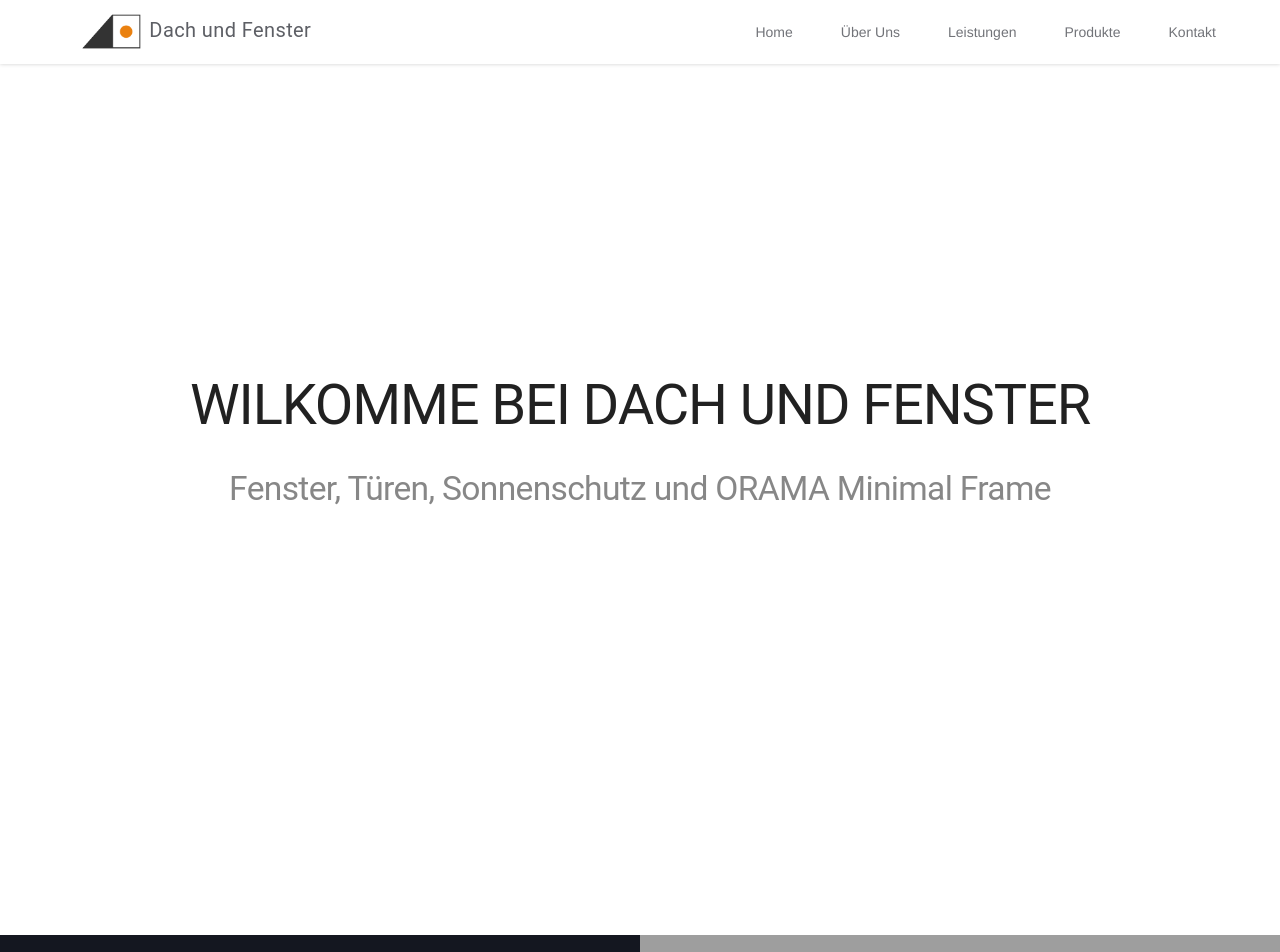
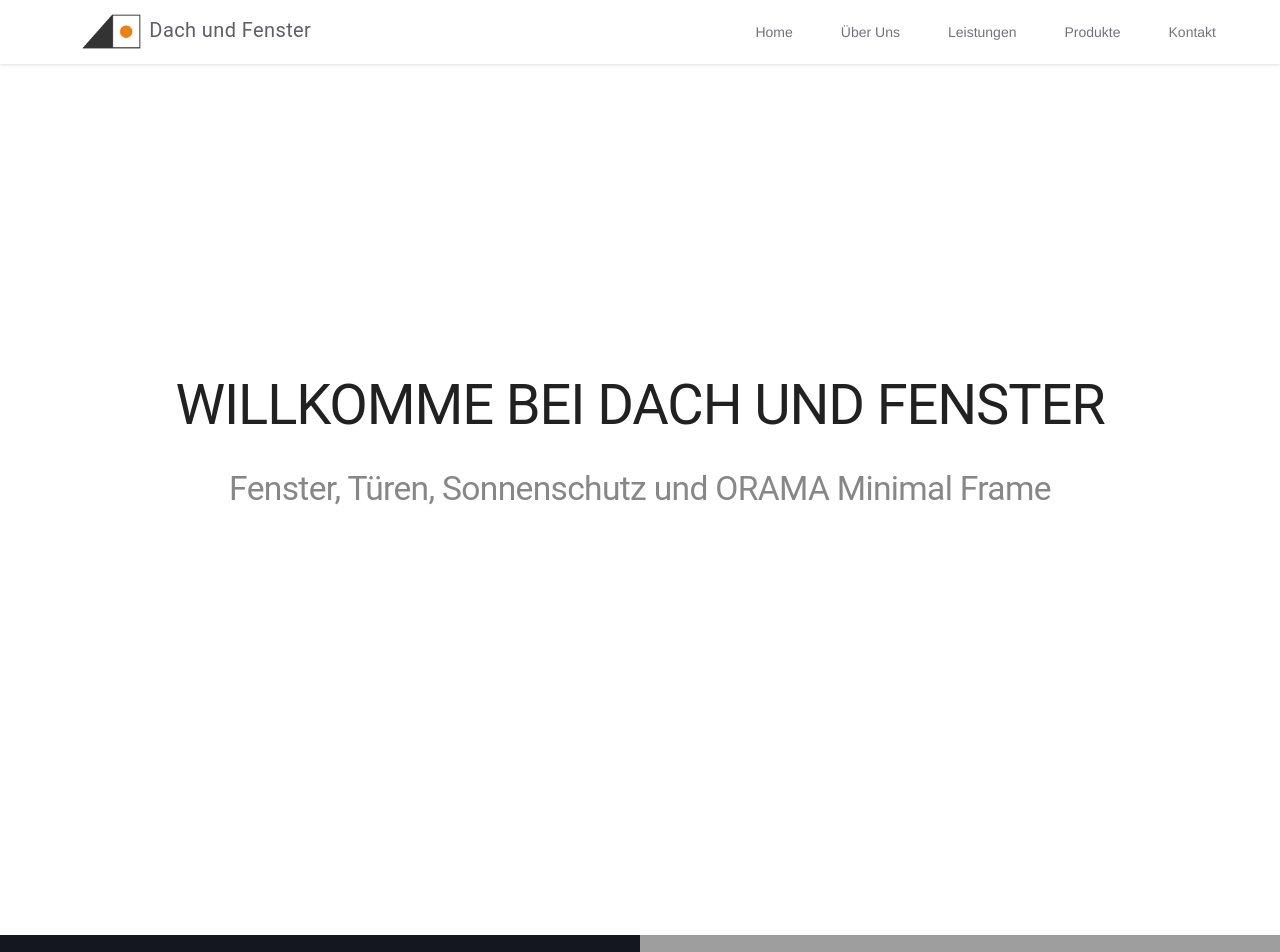
Before and after one commit to GeorgS/dachundfenster, a Jekyll site: the page built from index.md, in a window 1280 px wide. Shown: the top 952 px of the page. Built offline with Jekyll 4.4.1, drawn with Linux system fonts in a browser that asks for light colours; comment, search, counter and statistics services are not loaded; grey boxes are pictures that could not be loaded.

Commit message:
fix typo

```diff
--- a/_layouts/default.html
+++ b/_layouts/default.html
@@ -48,7 +48,7 @@
     <main class="mdl-layout__content">
       {{ content }}
 
-      <h1 id="home" class="hero-header">Wilkomme bei Dach und Fenster<br/><small>Fenster, Türen, Sonnenschutz und ORAMA Minimal Frame</small></h1>
+      <h1 id="home" class="hero-header">Willkomme bei Dach und Fenster<br/><small>Fenster, Türen, Sonnenschutz und ORAMA Minimal Frame</small></h1>
       <div id="über-uns" class="feature-section">
         <div class="mdl-grid">
             <div class="mdl-cell mdl-cell--6-col">
--- a/css/style.css
+++ b/css/style.css
@@ -66,6 +66,7 @@ h1 small {
 }
 
 .feature-section .img.team {
+  background-size: cover;
   background-image: url('/img/team.jpg');
 }
 
```
